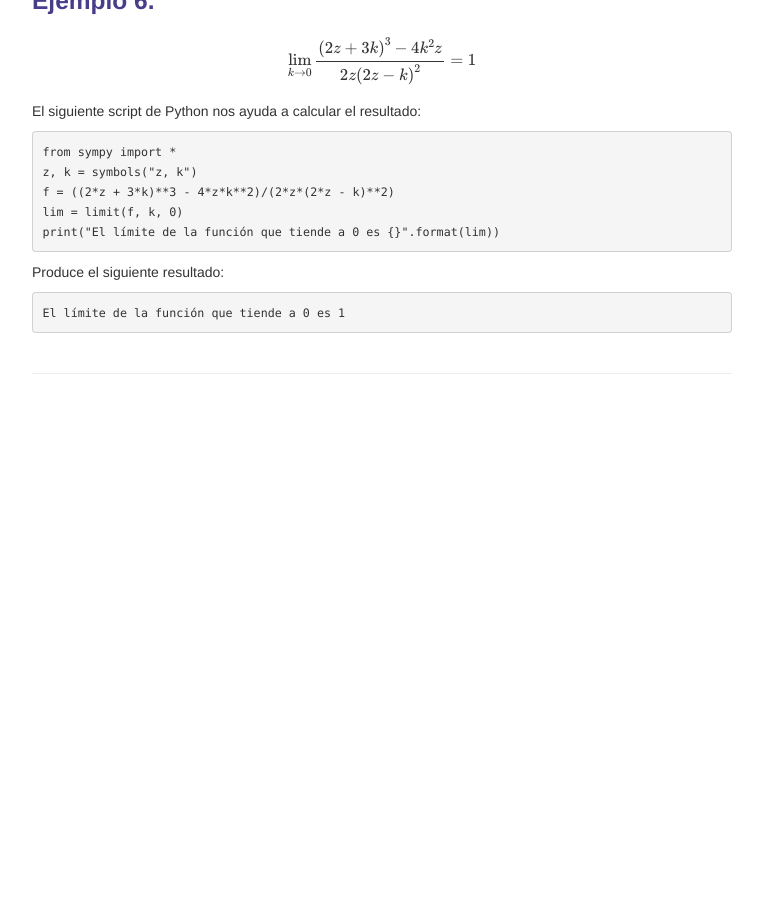
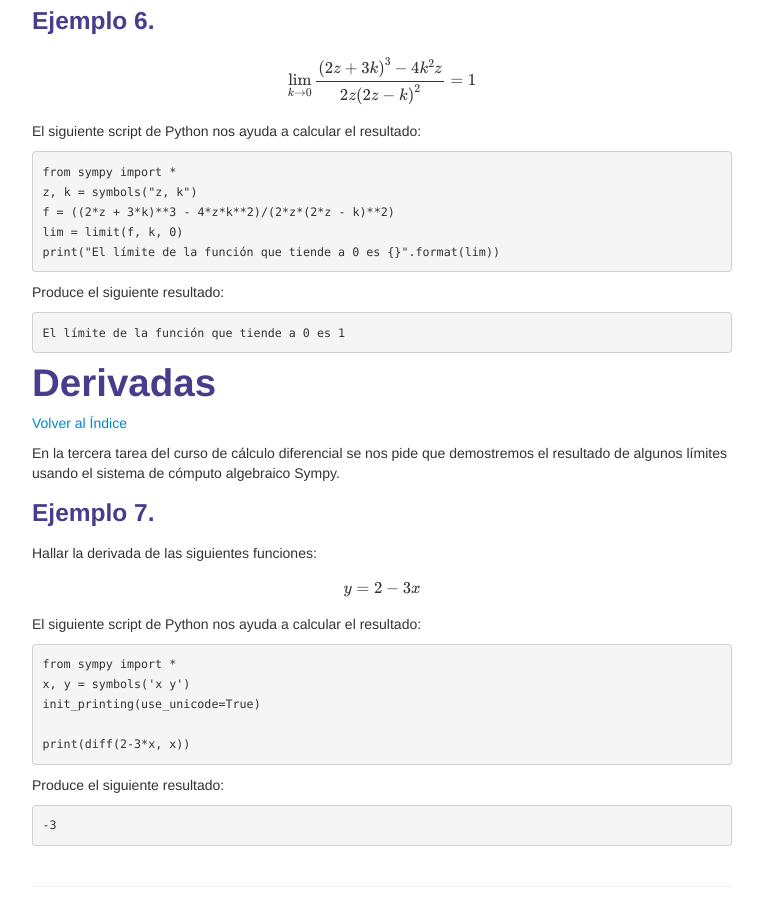
Before and after one commit to enriGarcia/enriGarcia.github.io, a Jekyll site: the page built from pages/instructions/calculusSympy.md, in a window 1280 px wide and 900 px high, scrolled down 3243 px. Shown: the whole window, without its empty margins (258-1021 px from the left). Built offline with Jekyll 4.4.1, drawn with Linux system fonts in a browser that asks for light colours; before the commit the page ends 3648 px from its top, so only the background shows below that.

Commit message:
webpage update

````diff
--- a/pages/instructions/calculusSympy.md
+++ b/pages/instructions/calculusSympy.md
@@ -8,6 +8,7 @@ description: Tutorial de uso de Sympy
 # Índice
 - [Funciones](#funciones)
 - [Límites](#límites)
+- [Derivadas](#derivadas)
 
 
 # Funciones
@@ -208,6 +209,33 @@ Produce el siguiente resultado:
 El límite de la función que tiende a 0 es 1
 ```
 
+# Derivadas
+[Volver al Índice](#índice)
+
+En la tercera tarea del curso de cálculo diferencial se nos pide que demostremos el resultado de algunos límites usando el sistema de cómputo algebraico Sympy.
+
+### Ejemplo 7.
+
+Hallar la derivada de las siguientes funciones:
+
+$$\begin{aligned}
+y=2-3x
+\end{aligned}$$
+
+El siguiente script de Python nos ayuda a calcular el resultado:
+
+```python
+from sympy import *
+x, y = symbols('x y')
+init_printing(use_unicode=True)
+
+print(diff(2-3*x, x))
+```
+
+Produce el siguiente resultado:
+```bash
+-3
+```
 
 <!-- Note: this is how to write a comment in HTML. Everything in here won't show up on your webpage.-->
 
````
